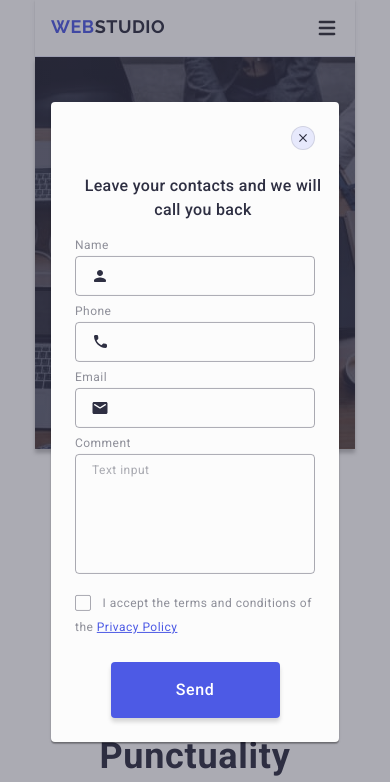
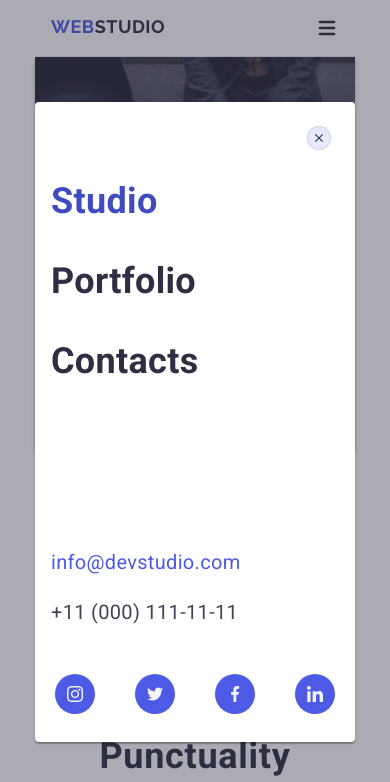
Before and after one commit to VeronikaSupriaha/goit-markup-hw-06, a plain HTML site: page index.html in a window 390 px wide. Shown: the top 782 px of the page. Drawn offline with nearby package versions, Linux system fonts and the light colour scheme.

Commit message:
first edition

```diff
--- a/css/styles.css
+++ b/css/styles.css
@@ -89,7 +89,7 @@ button {
     padding: 16px;
     border-bottom: 1px solid #E7E9FC;
     background-color: #FFF;
-    box-shadow: 0px 1px 6px 0px rgba(46, 47, 66, 0.08), 0px 1px 1px 0px rgba(46, 47, 66, 0.16), 0px 2px 1px 0px rgba(46, 47, 66, 0.08);
+
   }
 
   .mobile-menu-open-btn {
@@ -1255,4 +1255,105 @@ screen and (min-device-pixel-ratio: 2) and (min-width: 768px) {
     .order-form-description {
             width: 360px;
              }
+          .mobile-menu-wrapper{
+            display: none;
+          }
 }
+
+/*-----------mobile menu---------------*/
+
+.mobile-menu-wrapper {
+    position: fixed;
+        top: 0;
+        left: 0;
+        height: 100%;
+        width: 100%;
+        background-color: rgba(46, 47, 66, 0.4);
+        z-index: 99998;
+        opacity: 0;
+        visibility: hidden;
+        pointer-events: none;
+        transition: opacity 250ms cubic-bezier(0.4, 0, 0.2, 1),
+            visibility 250ms cubic-bezier(0.4, 0, 0.2, 1);
+}
+
+.mobile-menu-container {
+    width: 320px;
+        min-height: 640px;
+        background-color: #fff;
+        border-radius: 4px;
+        position: absolute;
+        top: 50%;
+        left: 50%;
+        transform: translate(-50%, -50%);
+        padding: 8px 16px 24px 16px;
+        box-shadow: 0px 1px 1px rgba(0, 0, 0, 0.14), 0px 1px 3px rgba(0, 0, 0, 0.12),
+            0px 2px 1px rgba(0, 0, 0, 0.2);
+        transition: transform 250ms cubic-bezier(0.4, 0, 0.2, 1);
+}
+
+.navigation-mobile {
+    display: flex;
+    flex-direction: column;
+    gap: 168px;
+    margin-top: 72px;
+    margin-bottom: 48px;
+}
+
+.page-navigation-menu {
+    display: flex;
+    flex-direction: column;
+}
+
+.navigation-menu-menu {
+    display: flex;
+    flex-direction: column;
+    gap: 40px;
+}
+
+.nav-menu-item-menu:first-child .navigation-item-menu {
+    color: #404bbf;
+}
+
+.navigation-item-menu {
+    display: block;
+    color: #2e2f42;
+    font-weight: 700;
+    font-size: 36px;
+    line-height: 1.11;
+
+    position: relative;
+    transition: color 250ms cubic-bezier(0.4, 0, 0.2, 1);
+}
+
+.contacts-menu {
+    display: flex;
+}
+
+.contacts-list-menu {
+    display: flex;
+    flex-direction: column;
+    gap: 24px;
+}
+
+.contacts-item-menu:first-child .contacts-link-menu {
+    color: #4d5ae5;
+}
+
+.contacts-link-menu {
+    font-size: 20px;
+    line-height: 1.2;
+}
+
+.social-list-menu {
+    display: flex;
+    gap: 40px;
+    justify-content: center;
+    align-items: center;
+}
+
+.mobile-menu-wrapper.is-open {
+    opacity: 1;
+    visibility: visible;
+    pointer-events: auto;
+}
--- a/index.html
+++ b/index.html
@@ -47,6 +47,7 @@
         <use href="./images/icons.svg#icon-mobile-menu-open"></use>
       </svg>
     </button>
+    </div>
     </div>
 </header>
 
@@ -553,7 +554,8 @@
   </div>
    </div>
 </footer>
-<div class="backdrop is-open">
+
+<div class="backdrop">
   <div class="modal">
     <button class="modal-close-btn" type="button">
       <svg class="modal-close-icon"
@@ -661,7 +663,88 @@
     </button>
     </form>
   </div>
+  </div>
+  <!---------------------MENU------------------------------------------------------------------->
+
+
+  <div class="mobile-menu-wrapper is-open">
+  <div class="container mobile-menu-container">
+        <button class="modal-close-btn" type="button">
+          <svg class="modal-close-icon" width="8" height="8" aria-label="close modal icon">
+            <use href="./images/icons.svg#icon-modal-close"></use>
+          </svg>
+        </button>
+        <div class="navigation-mobile">
+          <nav class="page-navigation-menu">
+            <ul class="navigation-menu-menu">
+              <li class="nav-menu-item-menu">
+                <a class="navigation-item-menu studio-icon" href="./index.html">
+                  Studio
+                </a>
+              </li>
+              <li class="nav-menu-item-menu">
+                <a class="navigation-item-menu" href="">Portfolio </a>
+              </li>
+              <li class="nav-menu-item-menu">
+                <a class="navigation-item-menu" href="">Contacts </a>
+              </li>
+            </ul>
+          </nav>
+          <address class="contacts-menu">
+            <ul class="contacts-list-menu">
+              <li class="contacts-item-menu">
+                <a class="contacts-link-menu" href="mailto:info@devstudio.com">
+                  info@devstudio.com
+                </a>
+              </li>
+              <li class="contacts-item-menu">
+                <a class="contacts-link-menu" href="tel:+110001111111">
+                  +11 (000) 111-11-11
+                </a>
+              </li>
+            </ul>
+          </address>
+        </div>
+        <ul class="social-list-menu">
+          <li class="social-item">
+            <a class="team-icon" href="" target="_blank">
+              <svg class="icon-fill" width="16" height="16" aria-label="instagram icon">
+                <use href="./images/icons.svg#icon-instagram"></use>
+              </svg>
+            </a>
+          </li>
+          <li class="social-item">
+            <a class="team-icon" href="" target="_blank">
+              <svg class="icon-fill" width="16" height="16" aria-label="twitter icon">
+                <use href="./images/icons.svg#icon-twitter"></use>
+              </svg>
+            </a>
+          </li>
+          <li class="social-item">
+            <a class="team-icon" href="" target="_blank">
+              <svg class="icon-fill" width="16" height="16" aria-label="facebook icon">
+                <use href="./images/icons.svg#icon-facebook"></use>
+              </svg>
+            </a>
+          </li>
+          <li class="social-item">
+            <a class="team-icon" href="" target="_blank">
+              <svg class="icon-fill" width="16" height="16" aria-label="linkedin icon">
+                <use href="./images/icons.svg#icon-linkedin"></use>
+              </svg>
+            </a>
+          </li>
+        </ul>
+  </div>
+
+
+
+
+
+
 
 </div>
+
+
 </body>
 </html>
```
